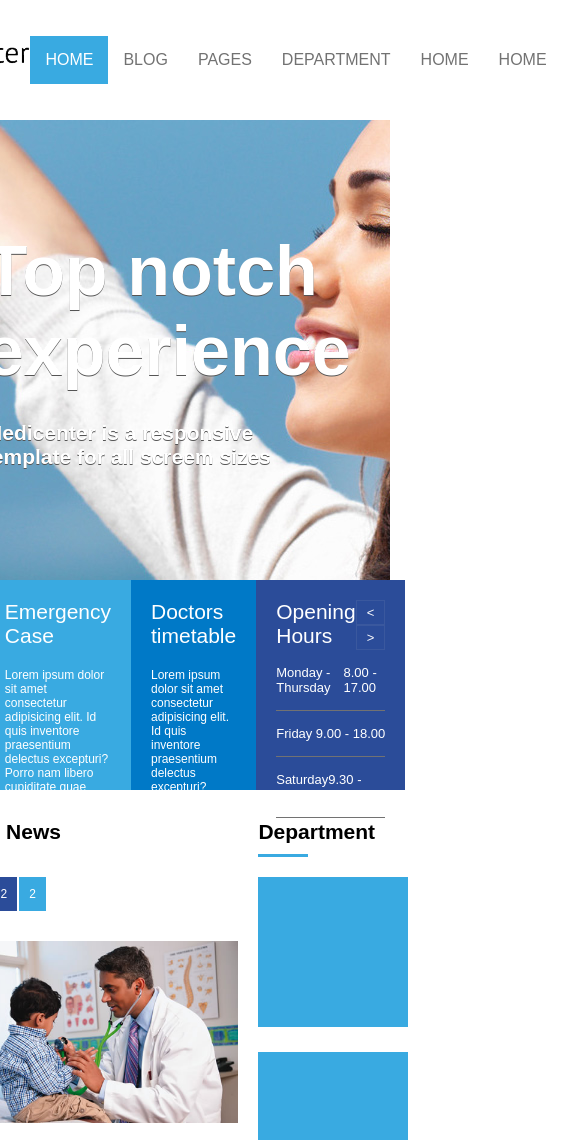
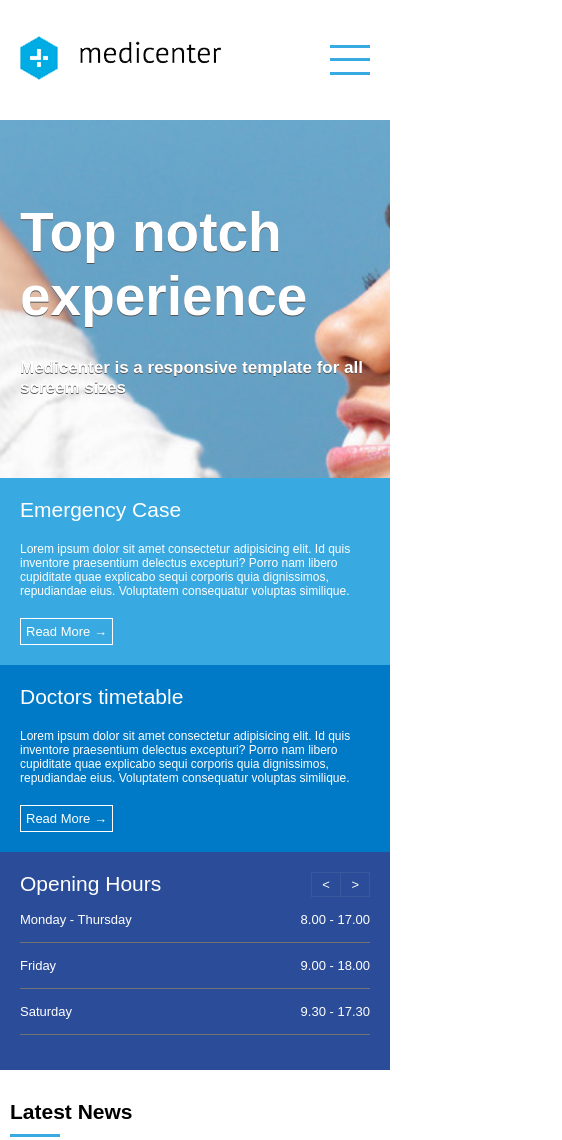
Before and after one commit to GutenbergDev/medcenter, a plain HTML site: page index.html in a window 390 px wide. Shown: the top 1140 px of the page, 562 px wide, since content can reach past the window. Drawn offline with Linux system fonts and the light colour scheme.

Commit message:
Responsividade quase concluída, e menu mobile concluído

```diff
--- a/assets/css/style.css
+++ b/assets/css/style.css
@@ -172,6 +172,7 @@ nav a:hover {
 .banner_time {
     display: flex;
     flex-direction: column;
+
 }
 
 .banner_time2 {
@@ -455,3 +456,91 @@ footer {
 .footer_copy a:hover {
     text-decoration: underline;
 }
+
+.menuMobile {
+    display: none;
+    width: 40px;
+    height: 40px;
+    margin-top: 40px;
+    margin-bottom: 40px;
+    margin-right: 20px;
+}
+
+.mm_line {
+    height: 3px;
+    background-color: #39aae1;
+}
+
+/* -----------Responsive----------- */
+
+@media (max-width: 739px){
+    header {
+        height: auto;
+    }
+
+    .menuMobile {
+        display: flex;
+        flex-direction: column;
+        justify-content: space-around;
+    }
+
+    .logo {
+        margin-left: 20px;
+    }
+
+    header .container {
+        display: flex;
+        flex-direction: row;
+    }
+
+    nav ul {
+        flex-direction: column;
+        display: none;
+        position: absolute;
+        left: 0;
+        width: 100%;
+        background-color: #ffffff;
+    }
+
+    .banner_headline {
+        padding: 80px 20px;
+    }
+
+    .banner_headline h1 {
+        font-size: 55px;
+    }
+
+    .banner_headline h2 {
+        font-size: 17px;
+    }
+
+    .banner_options {
+        height: auto;
+        flex-direction: column;
+    }
+
+    #banner {
+        height: auto;
+    }
+
+    #geral .container {
+        flex-direction: column;
+    }
+
+    .widget {
+        margin: 10px;
+    }
+
+    article {
+        margin: 0px;
+    }
+
+    .footer_menu {
+        flex-direction: column;
+    }
+
+    .footer_area {
+        flex-direction: column;
+    }
+
+}
--- a/index.html
+++ b/index.html
@@ -4,6 +4,17 @@
     <meta charset="UTF-8">
     <meta name="viewport" content="width=device-width, initial-scale=1.0">
     <link rel="stylesheet" type="text/css" href="assets/css/style.css" />
+    <script type="text/javascript">
+        window.onload = function(){
+            document.querySelector(".menuMobile").addEventListener("click", function(){
+                if(document.querySelector(".menu nav ul").style.display=='flex'){
+                    document.querySelector(".menu nav ul").style.display ='none';
+                } else{
+                    document.querySelector(".menu nav ul").style.display ='flex';
+                }
+            });
+        };
+        </script>
     <title>MedCenter</title>
 </head>
 <body>
@@ -15,6 +26,11 @@
 
             <div class="menu">
                 <nav>
+                    <div class="menuMobile">
+                        <div class="mm_line"></div>
+                        <div class="mm_line"></div>
+                        <div class="mm_line"></div>
+                    </div>
                     <ul>
                         <li class="active"><a href="#">Home</a></li>
                         <li><a href="#">Blog</a></li>
@@ -67,6 +83,7 @@
                             <div class="banner_time_hours">9.30 - 17.30</div>
                         </div>
                     </div>
+
                 </div>
             </div>
         </div>
```
